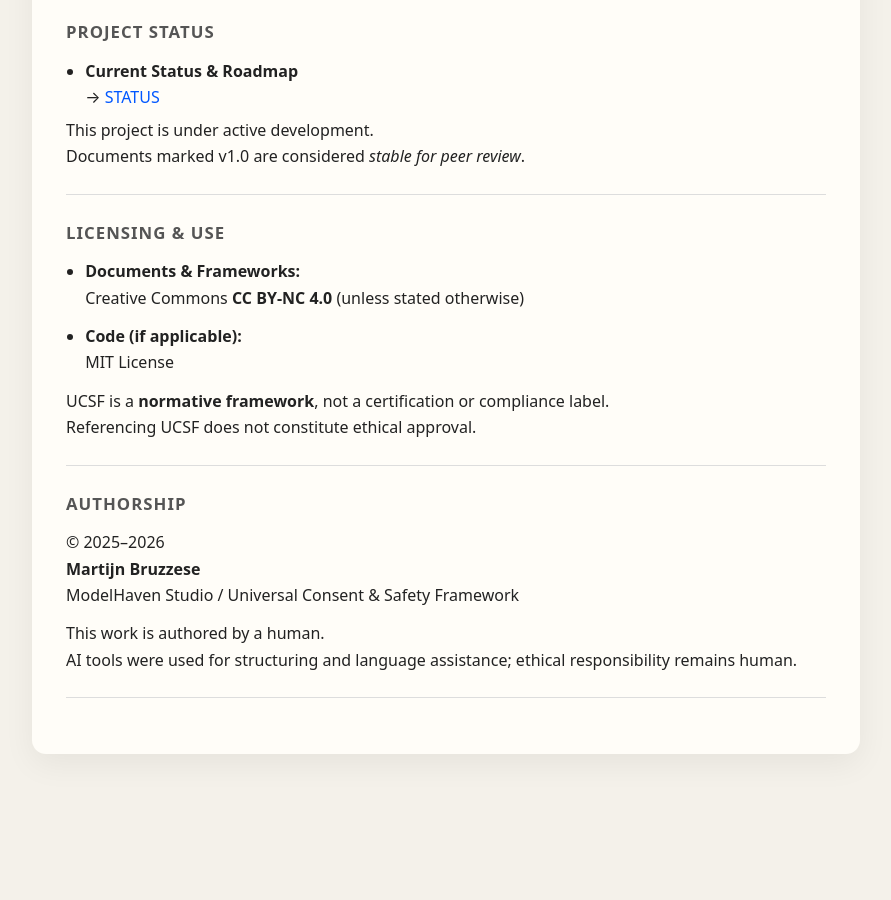
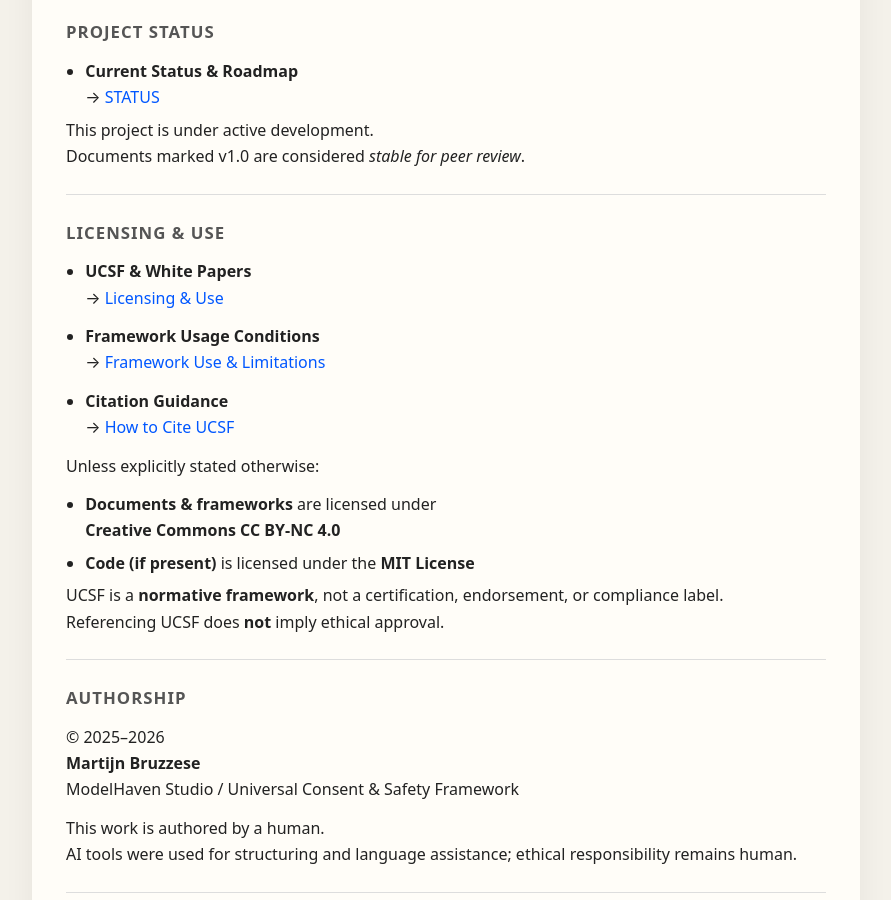
Before and after one commit to MartijnBruzzese/ModelHaven-Studio, a Jekyll site: the page built from index.md, in a window 1280 px wide and 900 px high, scrolled down 1942 px. Shown: the whole window, without its empty margins (194-1085 px from the left). Built offline with Jekyll 4.4.1, drawn with Linux system fonts in a browser that asks for light colours; before the commit the page ends 2744 px from its top, so only the background shows below that.

Commit message:
Update index.md

```diff
--- a/index.md
+++ b/index.md
@@ -96,14 +96,23 @@
 
 ## Licensing & Use
 
-- **Documents & Frameworks:**
-  Creative Commons **CC BY-NC 4.0** (unless stated otherwise)
+- **UCSF & White Papers**
+  → [Licensing & Use](LICENSING.html)
 
-- **Code (if applicable):**
-  MIT License
+- **Framework Usage Conditions**
+  → [Framework Use & Limitations](FRAMEWORK_USE.html)
 
-UCSF is a **normative framework**, not a certification or compliance label.
-Referencing UCSF does not constitute ethical approval.
+- **Citation Guidance**
+  → [How to Cite UCSF](CITATION.html)
+
+Unless explicitly stated otherwise:
+
+- **Documents & frameworks** are licensed under
+  **Creative Commons CC BY-NC 4.0**
+- **Code (if present)** is licensed under the **MIT License**
+
+UCSF is a **normative framework**, not a certification, endorsement, or compliance label.
+Referencing UCSF does **not** imply ethical approval.
 
 ---
 
```
